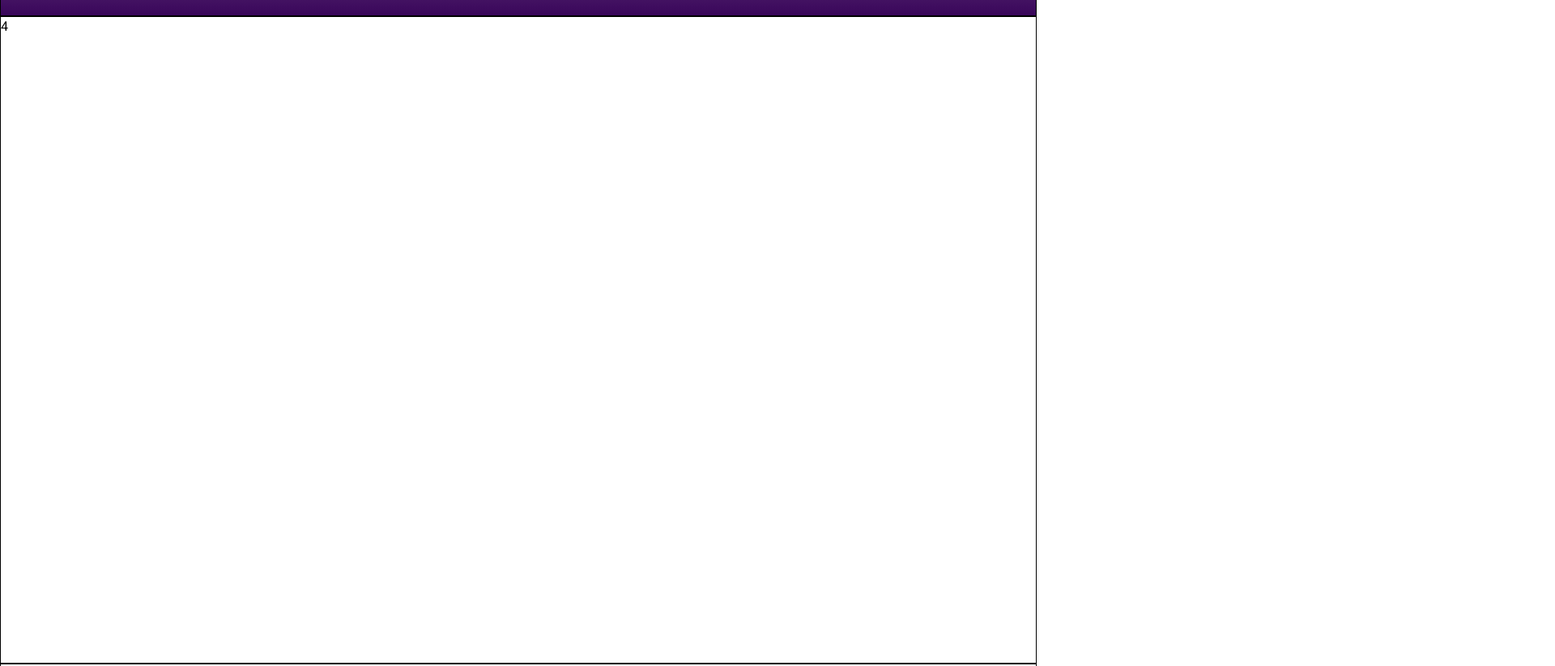
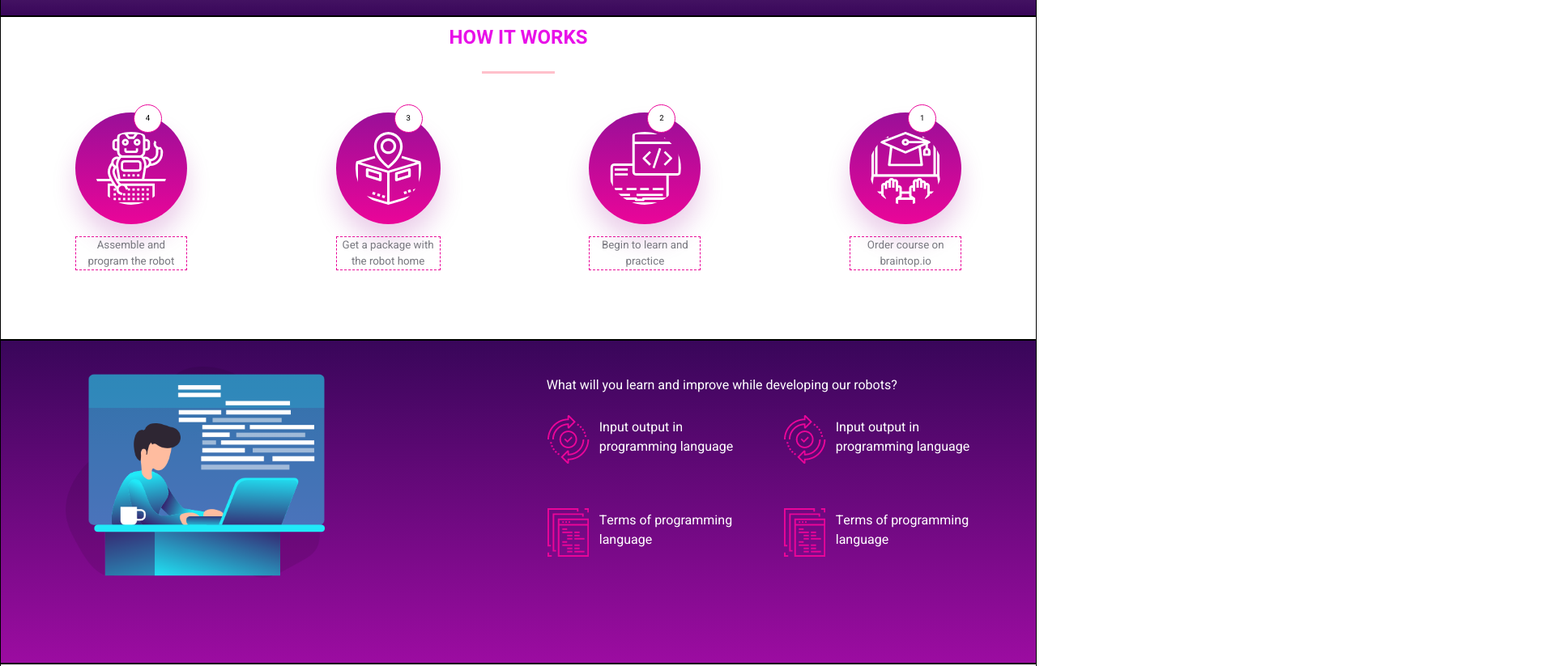
Before and after one commit to NichitaMladin/ProiectHTML-CSS, a plain HTML site: page index.html in a window 1280 px wide. Shown: the part 1580-2403 px from the top of the page at 81% size, 1920 px wide, since content can reach past the window. Drawn offline with Linux system fonts and the light colour scheme.

Commit message:
Initial commit

```diff
--- a/index.html
+++ b/index.html
@@ -28,9 +28,11 @@
                         <a href="https://web.whatsapp.com/send?phone=0737585754"><img class="wapp_icon"
                         src="./projectAssets/projectAssets/img/whatsapp.png" alt="iconita wapp"></a>
 
-                        <h1 class="title_hero">DEVELOPE AND <span>BUILD</span> <span class="title_hero_row2">MY FIRST ROBOT</span></h1>
-                        <button class="course_detail_button_hero">All courses</button>
-                        <button class="course_detail_button_hero">show me more</button>
+                        <div>
+                            <h1 class="title_hero">DEVELOPE AND <span>BUILD</span> <span class="title_hero_row2">MY FIRST ROBOT</span></h1>
+                            <button class="course_detail_button_hero">All courses</button>
+                            <button class="course_detail_button_hero">show me more</button>
+                        </div>
                     </div>
                 </header>
             </section>
@@ -68,7 +70,7 @@
 
             <section class="robots">
                     <div>
-                        <h2 class="title_study">OUR STUDY TRACKS</h2>
+                        <h2 class="title_study">OUR ROBOTS</h2>
                         <hr size="5px" color="pink">
                     </div>
                     <div class="robots_images">
@@ -78,8 +80,56 @@
                     </div>
             </section>
 
-            <section class="work">4</section>
-            <section class="learn">5</section>
+            <section class="work">
+                <div>
+                    <h2 class="title_work">HOW IT WORKS</h2>
+                    <hr size="5px" color="pink">
+                </div>
+                <div class="work_image_div">
+                    <div>
+                    <img class="works_image_section" src="./projectAssets/projectAssets/img/iconp4.png" alt="robot image"/>
+                    <p class="work_number">4</p>
+                    <p class="work_text_description">Assemble and <span>program the robot</span></p>
+                    </div>
+                    <div>
+                    <img class="works_image_section" src="./projectAssets/projectAssets/img/iconp3.png" alt="location image"/>
+                    <p class="work_number">3</p>
+                    <p class="work_text_description">Get a package with <span>the robot home</span></p>
+                    </div>
+                    <div>
+                    <img class="works_image_section" src="./projectAssets/projectAssets/img/iconp2.png" alt="card image"/>
+                    <p class="work_number">2</p>
+                    <p class="work_text_description">Begin to learn and <span>practice</span></p>
+                    </div>
+                    <div>
+                    <img class="works_image_section" src="./projectAssets/projectAssets/img/iconp1.png" alt="computer image"/>
+                    <p class="work_number">1</p>
+                    <p class="work_text_description">Order course on <span>braintop.io</span></p>
+                    </div>
+                </div>
+            </section>
+
+            <section class="learn">
+                    <div>
+                        <img class="learn_principal_foto" src="./projectAssets/projectAssets/img/illustrations web.png" alt="working at computer"/>
+                    </div>
+                    <div class="learn_principal_text">
+                        <p class="learn_first_paragraph">What will you learn and improve while developing our robots?</p>
+                        <div>
+                            <img class="learn_photo rotate" src="./projectAssets/projectAssets/img/input icon.png" alt="input icon"/>
+                            <p class="learn_text_paragraph">Input output in <span>programming language</span></p>
+                            <img class="learn_photo rotate" src="./projectAssets/projectAssets/img/if icon.png" alt="if icon"/>
+                            <p class="learn_text_paragraph">Terms of programming <span>language</span></p>
+                        </div>
+                        <div>
+                            <img class="rotate" src="./projectAssets/projectAssets/img/input icon.png" alt="input icon"/>
+                            <p class="learn_text_paragraph">Input output in <span>programming language</span></p>
+                            <img class="rotate" src="./projectAssets/projectAssets/img/if icon.png" alt="if icon"/>
+                            <p class="learn_text_paragraph">Terms of programming <span>language</span></p>
+                        </div>
+                    </div>
+            </section>
+
             <section class="recommend">6</section>
             <section class="prices">7</section>
             <section class="contact">8</section>
--- a/style.css
+++ b/style.css
@@ -25,8 +25,8 @@ section{
     border: 1px solid black;
 }
 
+
 /* Sectiunea Hero */
-
 .hero{
     background-image: linear-gradient(to left, rgb(156, 12, 161), #39065a);
 }
@@ -44,6 +44,11 @@ section{
     cursor: pointer;
     color: #fff;
     font-size: 1rem;
+}
+
+.navigation_bar_button:hover{
+    background-color: #fff;
+    color: black;
 }
 
 .icon_B{
@@ -64,13 +69,13 @@ section{
 }
 
 .title_hero{
-    position: absolute;
-    top: 13rem;
-    right: 10rem;
     color: #fff;
     font-size: 3.3vw;
     font-weight: 380;
     line-height: 1.1;
+    position: relative;
+    bottom: 19rem;
+    left: 45rem;
 }
 
 .title_hero_row2{
@@ -101,8 +106,8 @@ section{
     color: #fff;
     opacity: 0.5;
     font-size: 1rem;
-    bottom: 8rem;
-    left: 9rem;
+    bottom: 18rem;
+    left: 45rem;
 
 }
 
@@ -114,7 +119,7 @@ section{
 }
 
 
-
+/* Sectiunea study */
 .study{
     height: 50%;
 }
@@ -166,7 +171,7 @@ hr{
 }
 
 
-
+/* Sectiunea robots */
 .robots{
     height: 50%;
     background-image: linear-gradient(to bottom, rgba(255, 255, 255, 0), #39065a);
@@ -188,10 +193,127 @@ hr{
 }
 
 
+/* Sectiunea work */
+.work{
+    height: 50%;
+}
+
+.title_work{
+    color: rgb(232, 17, 232);
+    font-weight: 37.5rem;
+    display: flex;
+    justify-content: center;
+    margin-top: 0.5rem;
+}
+
+.works_image_section{
+    background-image: linear-gradient(to bottom, #9a0f98, #ea0599);
+    box-shadow: 0 20px 30px 0 rgba(154, 15, 152, 0.2);
+    border: 1px;
+    padding: 1.5rem;
+    border-radius: 50%;
+    margin-bottom: -1.7rem;
+}
+
+.work_image_div{
+    display: flex;
+    justify-content: space-around;
+    margin-top: 3rem;
+}
+
+.work_number{
+    font-size: 0.6rem;
+    border: 1px solid #ea0599;
+    background-color: #ffffff;
+    width: 35px;
+    height: 35px;
+    display: flex;
+    justify-content: center;
+    align-items: center;
+    border-radius: 50%;
+    position: relative;
+    bottom: 8rem;
+    left: 4.5rem;
+}
+
+.work_image_div span{
+    display: block;
+}
+
+.work_text_description{
+    border: 1px dashed #ea0599;
+    color: #797980;
+    font-size: smaller;
+    text-align: center;
+}
+
+.works_image_section:hover, .work_number:hover{
+    transform: rotatex(360deg);
+    transition: transform 0.5s;
+}
+
+
+/* Learn section */
+.learn{
+    height: 50%;
+    background-image: linear-gradient(to top, rgb(156, 12, 161), #39065a);
+    color: #ffffff;
+}
+
+.learn_principal_foto{
+    width: 25%;
+    margin-left: 5rem;
+    margin-top: 2rem;
+}
+
+.learn_principal_text{
+    display: flex;
+    justify-content: center;
+    align-items: center;
+    position: relative;
+    bottom: 13rem;
+    left: 3rem;
+}
+
+.learn_first_paragraph{
+    position: relative;
+    bottom: 10rem;
+    left: 27rem;
+    margin-bottom: -1rem;
+}
+
+.learn_principal_text span{
+    display: block;
+}
+
+.learn_text_paragraph{
+
+    position: relative;
+    bottom: 4rem;
+    left: 4rem;
+}
+
+.learn_photo{
+    padding-right: 15rem;
+
+}
+
+.rotate:hover{
+    transform: rotatex(360deg);
+    transition: transform 0.5s;
+}
+
+.learn_principal_foto:hover{
+    transform: scale(1.1);
+}
 
 
 
-@media only screen and (max-width: 947px) {
+
+
+
+
+/* @media only screen and (max-width: 947px) {
 
     .title_hero{
 
@@ -276,4 +398,4 @@ hr{
     .gg-menu{
         display: none;
     }
-}
+} */
```
